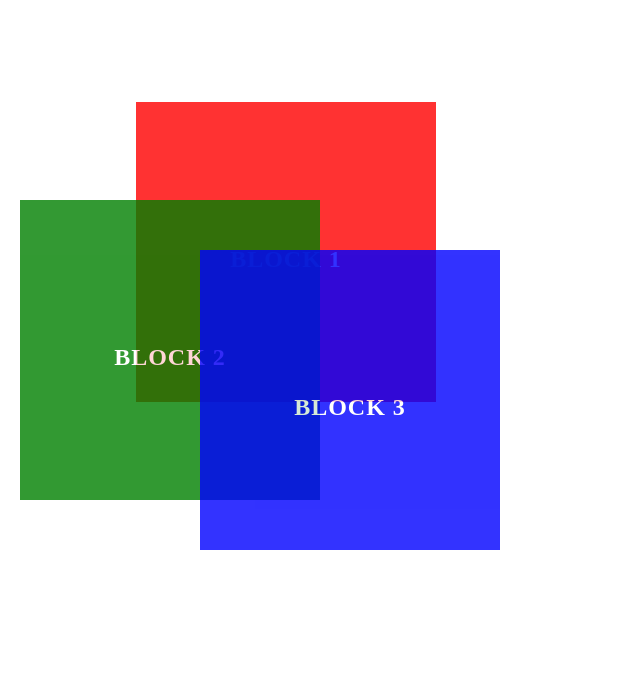
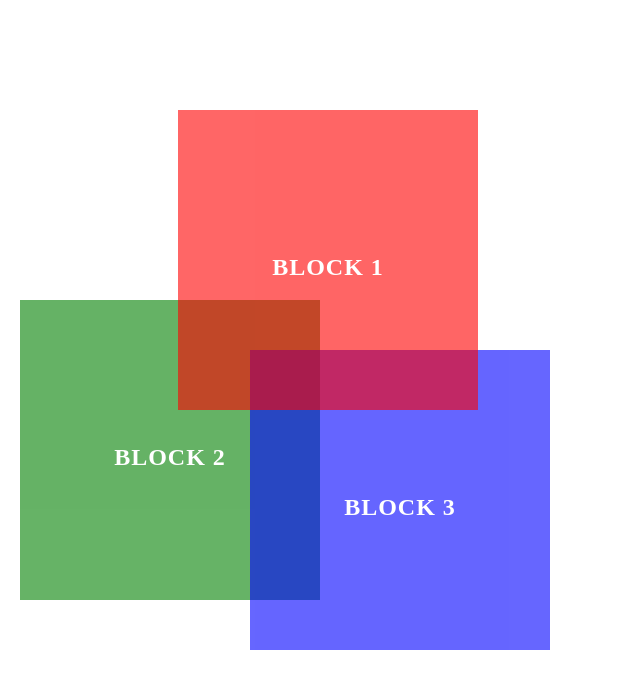
Before and after one commit to illi-507/Prepare4_SAPOA, a plain HTML site: page q7.html in a window 1280 px wide. Shown: the whole page, without its empty margins (0-640 px from the left). Drawn offline with Linux system fonts and the light colour scheme.

Commit message:
refine q5 q7

```diff
--- a/q7.html
+++ b/q7.html
@@ -26,25 +26,26 @@ h2 {
 code {
   padding: 5px 0px;
 }
-
+*{
+  font-family:'Times New Roman', Times, serif;
+}
 .parent {
-    opacity: 0.8;
-      position: relative;
-
+  opacity: 0.6;
+  position: absolute;
   width: 300px;
   height: 300px;
   margin: 8vw 10vw;
   color:white;
-
+  left:50px;
   background-color: red;
   display: flex;
-    justify-content: center;
-    align-items: center;
-
+  justify-content: center;
+  align-items: center;
+  z-index: 3;
 }
 
 .child {
-  opacity: 0.8;
+  opacity: 0.6;
 
   width: 300px;
   height: 300px;
@@ -60,15 +61,17 @@ code {
 
   left: 0;
   background-color: green;
-  top:200px;
+  top:300px;
   left:20px;
+  z-index: 1;
 }
 
 .child2 {
   left: 150px;
   background-color: blue;
-  top:250px;
-  left:200px;
+  top:350px;
+  left:250px;
+  z-index: 2;
 }
     </style>
 </head>
```
Also changed, not shown: OptimizeQ.js (added, +11 -0 lines), q5.html (+18 -17 lines).
